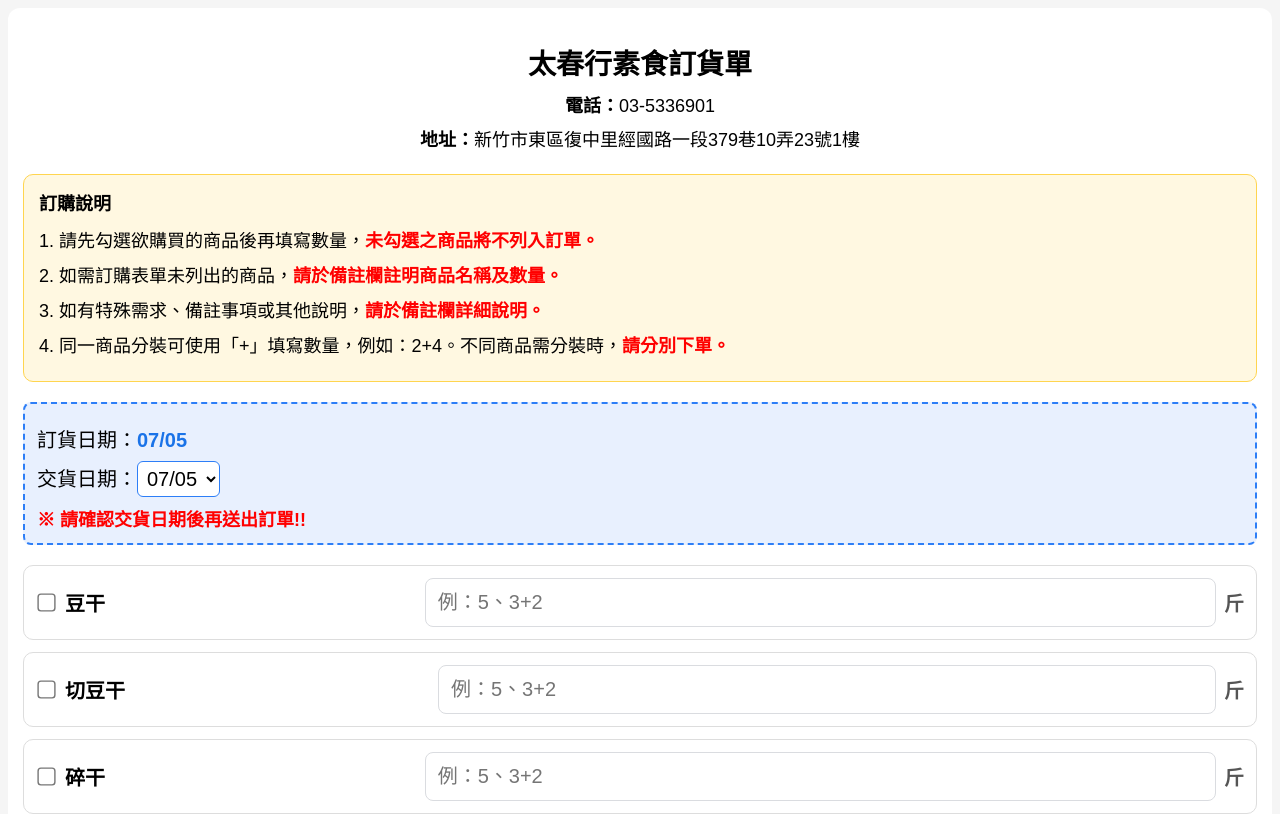
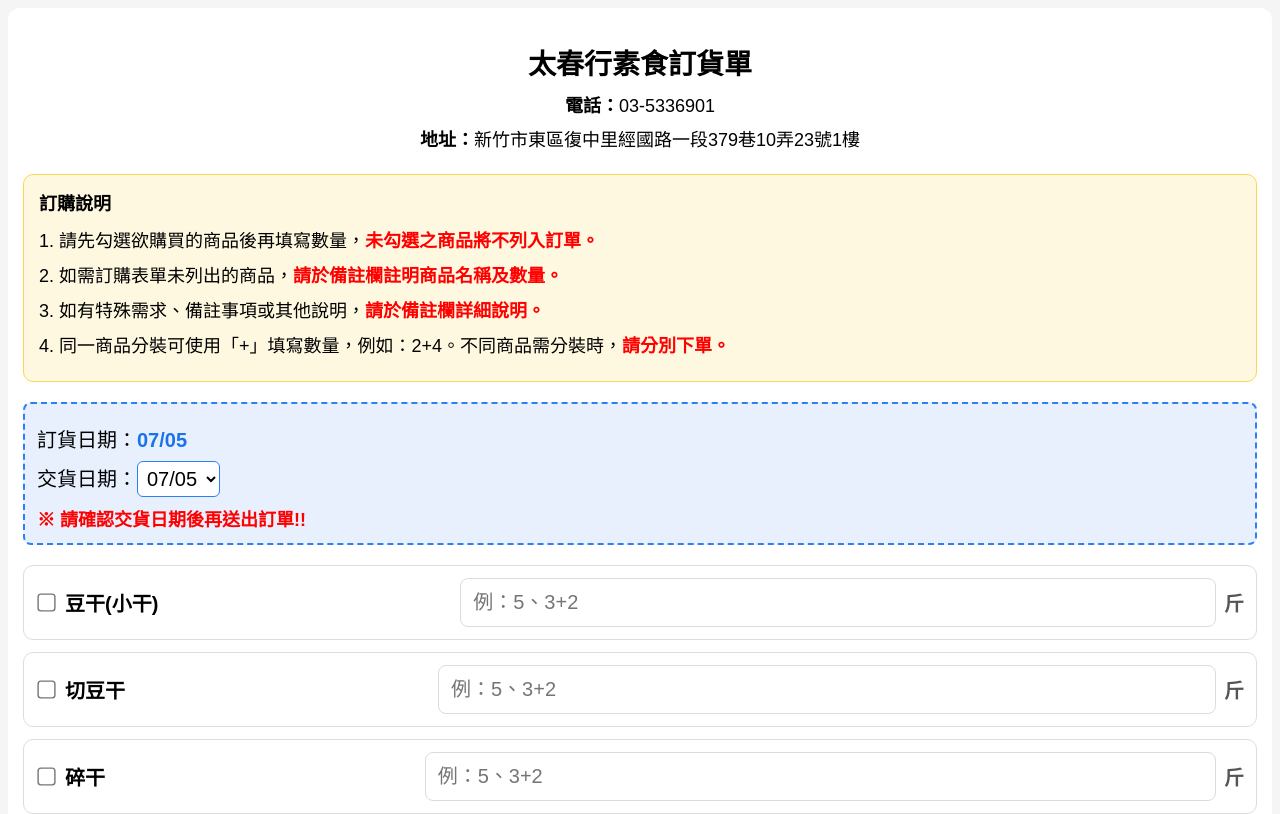
Before and after one commit to kangciyun-maker/taichunfoodrecipe, a plain HTML site: page index.html in a window 1280 px wide. Shown: the top 814 px of the page. Drawn offline with Linux system fonts and the light colour scheme.

Commit message:
Update index.html

```diff
--- a/index.html
+++ b/index.html
@@ -211,7 +211,7 @@ button {
 
 <script>
 const products = [
-    ["豆干","斤"],["切豆干","斤"],["碎干","斤"],["干丁","斤"],["胖干","斤"],["包干","斤"],["條干","斤"],["四分干","斤"],["大印干","斤"],["非改小干","斤"],["非改小白干","斤"],["非改包干","斤"],["素雞","斤"],["切素雞","斤"],["豆腸","斤"],["麵腸","斤"],["切麵腸","斤"],["大干絲","斤"],["白干絲","斤"],["素肚","斤"],["小豆包","斤"],["大豆包","斤"],["大麵輪","斤"],["大三角","斤"],["小三角","斤"],["大四角","斤"],["小四角","斤"],["花生","斤"],["豆包","斤"],["炸豆包","斤"],["海捲","斤"],["海龍","斤"],["海結","斤"],["大干","包"],["南大干","包"],["大黑干","包"],["大梅花","包"],["百頁豆腐","包"],["大豆漿","包"],["小豆漿","包"],["真空黑干","串"],["豆腐","板"],["雞蛋豆腐","盒"],["中華嫩豆腐","盒"],["大漢板豆腐","盒"],["大漢嫩豆腐","盒"],["中港板豆腐","盒"],["三角中港油豆腐","盒"],["四角中港油豆腐","盒"],["小雞","隻"]
+    ["豆干(小干)","斤"],["切豆干","斤"],["碎干","斤"],["干丁","斤"],["胖干","斤"],["包干","斤"],["條干","斤"],["四分干","斤"],["大印干","斤"],["非改小干","斤"],["非改小白干","斤"],["非改包干","斤"],["素雞","斤"],["切素雞","斤"],["豆腸","斤"],["麵腸","斤"],["切麵腸","斤"],["大干絲","斤"],["白干絲","斤"],["素肚","斤"],["小豆包","斤"],["大豆包","斤"],["大麵輪","斤"],["大三角","斤"],["小三角","斤"],["大四角","斤"],["小四角","斤"],["花生","斤"],["豆包","斤"],["炸豆包","斤"],["海捲","斤"],["海龍","斤"],["海結","斤"],["大干","包"],["南大干","包"],["大黑干","包"],["大梅花","包"],["百頁豆腐","包"],["大豆漿","包"],["小豆漿","包"],["真空黑干","串"],["豆腐","板"],["雞蛋豆腐","盒"],["中華嫩豆腐","盒"],["大漢板豆腐","盒"],["大漢嫩豆腐","盒"],["中港板豆腐","盒"],["三角中港油豆腐","盒"],["四角中港油豆腐","盒"],["小雞","隻"]
 ];
 
 let finalOrderText = "";
```
